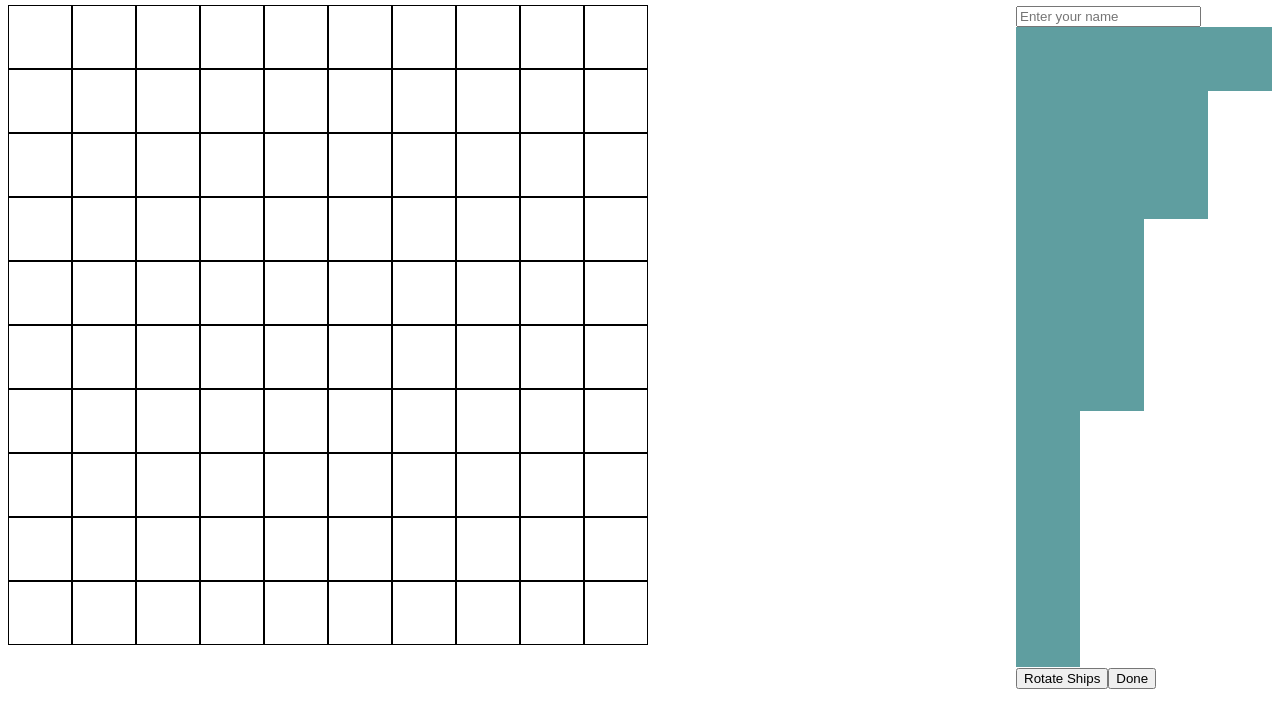
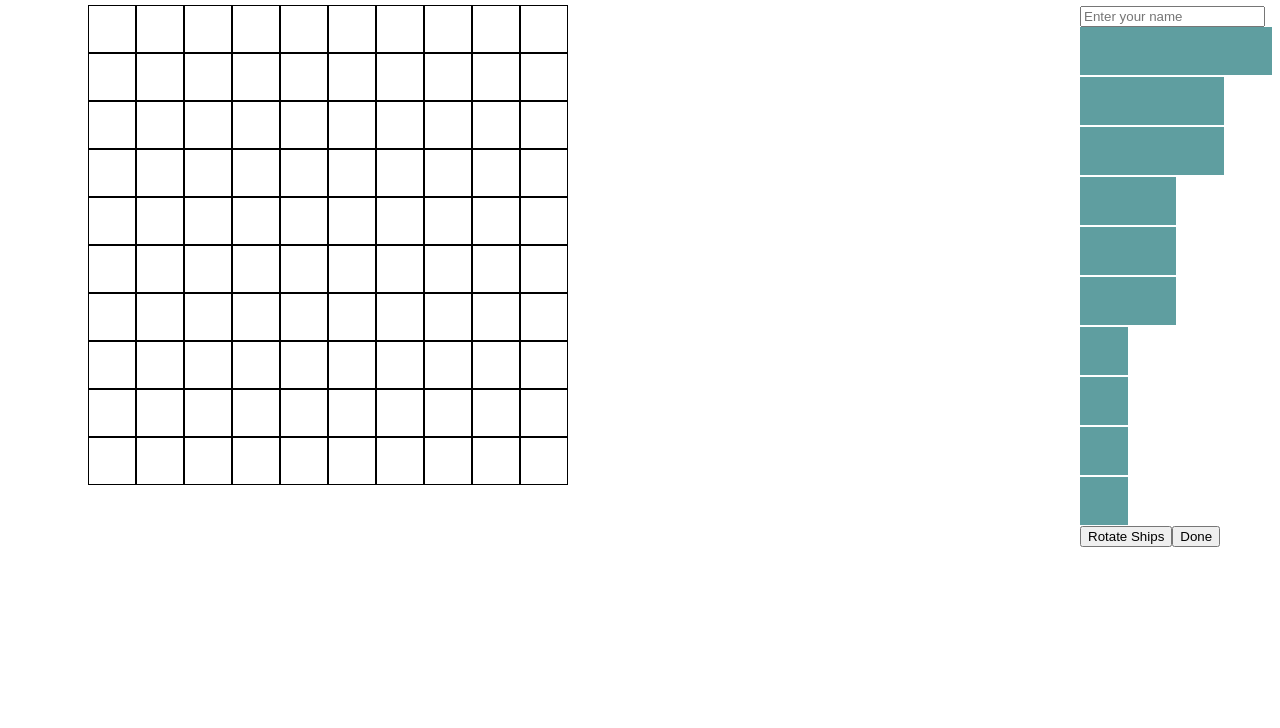
Before and after one commit to verbey/battleship, a plain HTML site: page index.html in a window 1280 px wide. Shown: the part 68-796 px from the top of the page. Drawn offline with Linux system fonts and the light colour scheme.

Commit message:
Update styles to better display ships

```diff
--- a/style.css
+++ b/style.css
@@ -1,6 +1,6 @@
 :root {
 	--standard-padding: 8px;
-	--tile-size: 8vmin;
+	--tile-size: 6vmin;
 }
 
 html {
@@ -34,8 +34,8 @@ body {
 
 .left {
 	display: grid;
-	grid-template-columns: repeat(10, 8vmin);
-	grid-template-rows: repeat(10, 8vmin);
+	grid-template-columns: repeat(10, var(--tile-size));
+	grid-template-rows: repeat(10, var(--tile-size));
 	width: 50vw;
 	justify-content: center;
 }
@@ -78,3 +78,12 @@ div[class^="four"].E {
 div[class^="four"].N {
 	height: calc(4*var(--tile-size));
 }
+
+.shipSelectionContainer {
+	display: flex;
+	gap: 2px;
+}
+
+.shipSelectionContainer:has(.E) {
+	flex-direction: column;
+}
```
